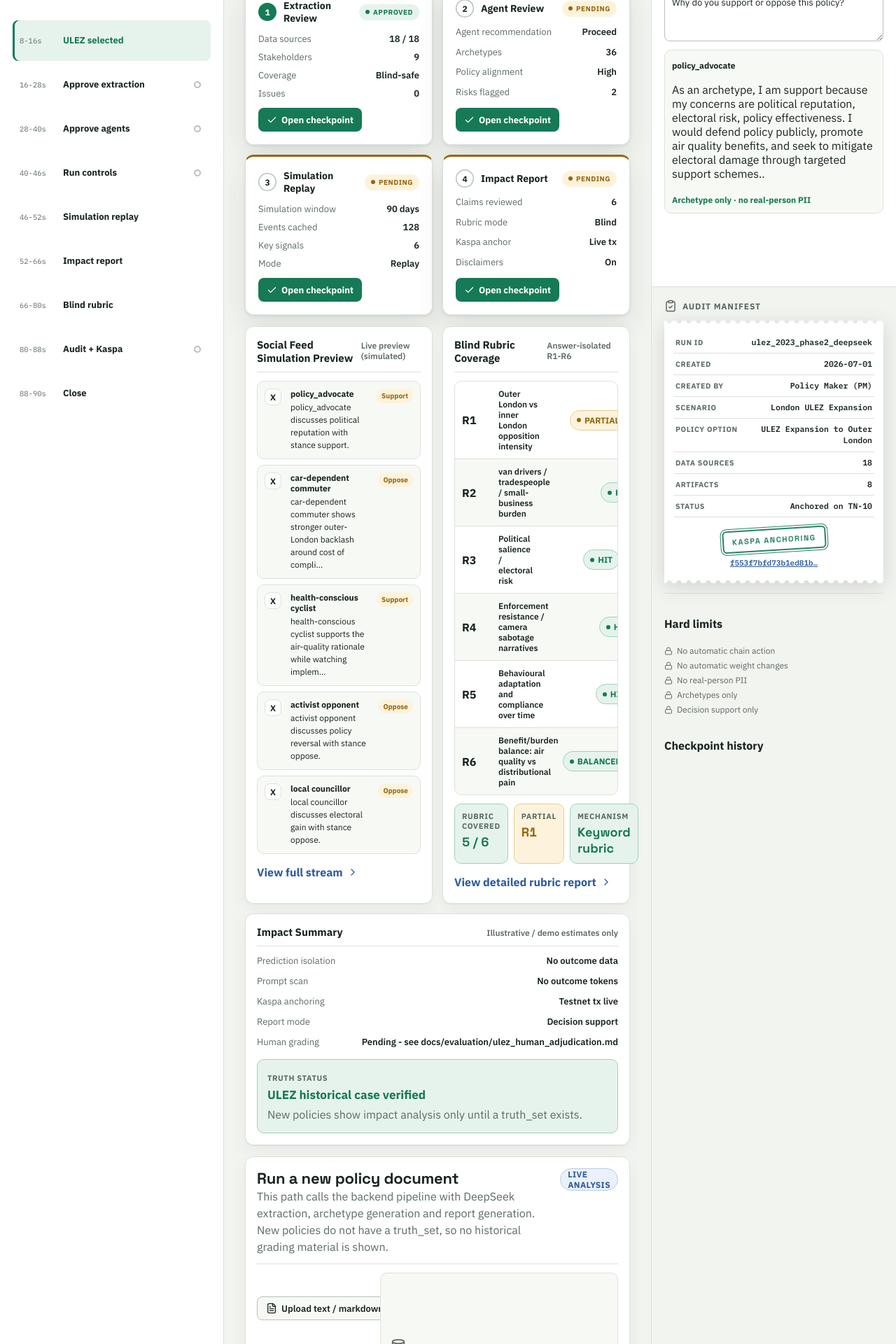
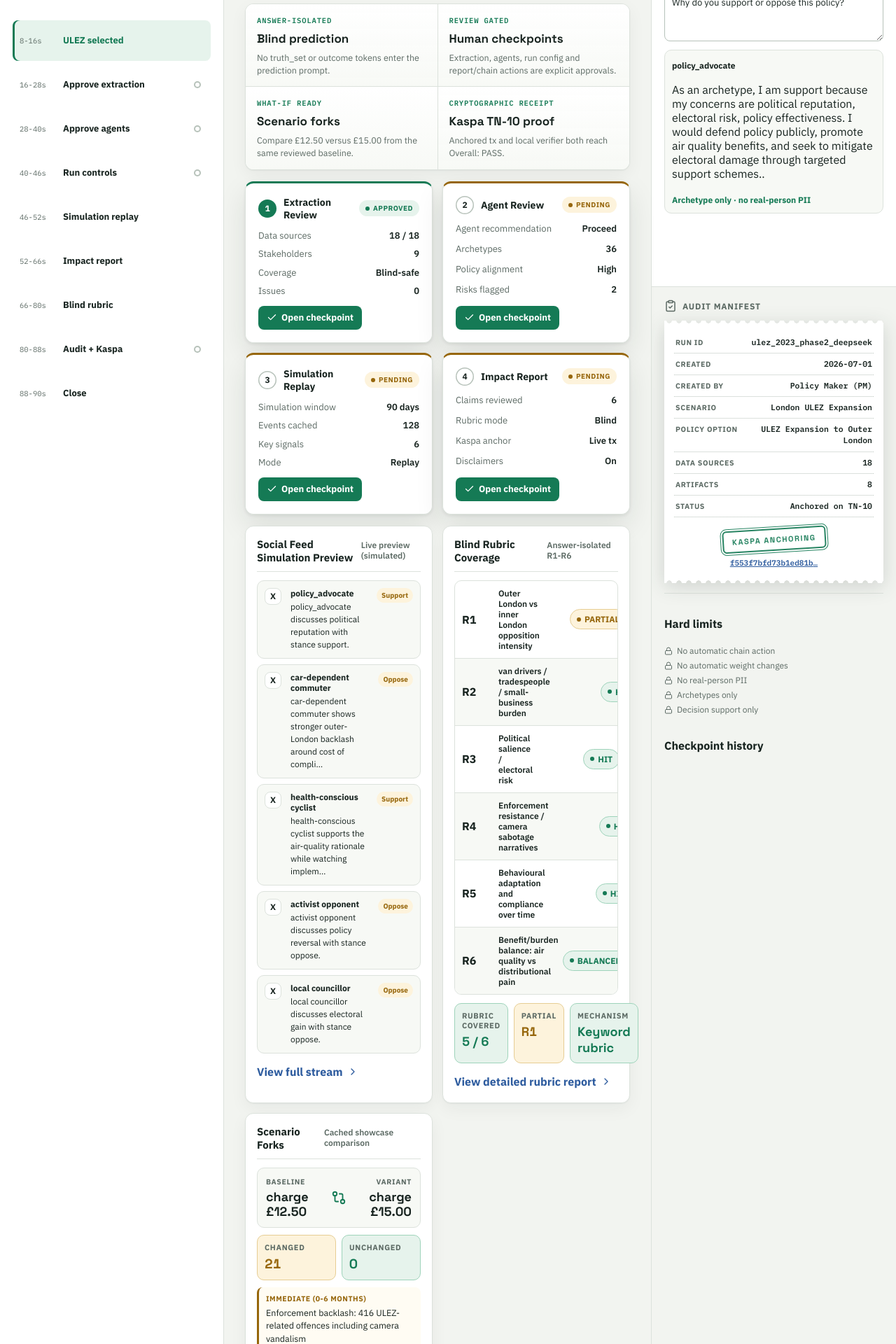
Before and after one commit to haoyu-haoyu/ForkCast, a React (Vite) app in the folder web/: page / in a window 1280 px wide. Shown: the part 180-2100 px from the top of the page at 70% size. Built offline with nearby package versions, Linux system fonts and the light colour scheme.

Commit message:
Polish ForkCast proof cockpit UI

```diff
--- a/web/src/App.tsx
+++ b/web/src/App.tsx
@@ -228,7 +228,7 @@ function App() {
           </div>
           <div>
             <h1>ForkCast</h1>
-            <p>Policy impact sandbox — control beats autonomy</p>
+            <p>Review-gated impact analysis · scenario forks · Kaspa audit proof</p>
           </div>
         </div>
         <div className="topbar-actions">
@@ -423,14 +423,15 @@ function CaseSelectScreen({
     <Panel className="cockpit-panel">
       <div className="control-title">
         <div>
-          <h3>Checkpoint Control Panel</h3>
-          <p>Human-in-the-loop at every critical step</p>
+          <h3>ForkCast Control Cockpit</h3>
+          <p>Review-gated policy impact analysis with verifiable audit proof.</p>
         </div>
         <div className="overall-status">
           <span>Overall status</span>
           <StatusPill tone="safe">In progress</StatusPill>
         </div>
       </div>
+      <ProofRail />
       <div className="checkpoint-card-grid">
         <CheckpointSummaryCard
           number="1"
@@ -518,16 +519,18 @@ function CaseSelectScreen({
             View detailed rubric report <ChevronRight size={16} />
           </button>
         </CockpitCard>
+        <ForkSnapshotCard goToStep={goToStep} />
         <CockpitCard title="Impact Summary" subtitle="Illustrative / demo estimates only">
           <div className="impact-summary-list">
             {[
               ["Prediction isolation", "No outcome data"],
               ["Prompt scan", "No outcome tokens"],
               ["Kaspa anchoring", kaspaAnchor.tx_id ? "Testnet tx live" : "Local package"],
+              ["Chain verifier", `Overall ${CACHED_VERIFY_TRANSCRIPT.overall}`],
               ["Report mode", "Decision support"],
-              ["Human grading", "Pending - see docs/evaluation/ulez_human_adjudication.md"],
+              ["Human grading", "Pending"],
             ].map(([label, value]) => (
-              <div key={label}>
+              <div key={label} title={label === "Human grading" ? HUMAN_GRADING_PENDING_NOTE : undefined}>
                 <span>{label}</span>
                 <strong>{value}</strong>
               </div>
@@ -643,6 +646,69 @@ function CockpitCard({ title, subtitle, children }: { title: string; subtitle: s
   );
 }
 
+function ProofRail() {
+  return (
+    <section className="proof-rail" aria-label="ForkCast proof points">
+      <div>
+        <span>Answer-isolated</span>
+        <strong>Blind prediction</strong>
+        <p>No truth_set or outcome tokens enter the prediction prompt.</p>
+      </div>
+      <div>
+        <span>Review gated</span>
+        <strong>Human checkpoints</strong>
+        <p>Extraction, agents, run config and report/chain actions are explicit approvals.</p>
+      </div>
+      <div>
+        <span>What-if ready</span>
+        <strong>Scenario forks</strong>
+        <p>Compare £12.50 versus £15.00 from the same reviewed baseline.</p>
+      </div>
+      <div>
+        <span>Cryptographic receipt</span>
+        <strong>Kaspa TN-10 proof</strong>
+        <p>Anchored tx and local verifier both reach Overall: PASS.</p>
+      </div>
+    </section>
+  );
+}
+
+function ForkSnapshotCard({ goToStep }: { goToStep: (step: DemoStep) => void }) {
+  const comparison = CACHED_FORK_COMPARISON;
+  const changedRisks = comparison.dimensions.risk_timeline.filter((row) => row.status === "changed").slice(0, 2);
+  return (
+    <CockpitCard title="Scenario Forks" subtitle="Cached showcase comparison">
+      <div className="fork-snapshot-head">
+        <div>
+          <span>Baseline</span>
+          <strong>{comparison.a.name}</strong>
+        </div>
+        <GitCompare size={22} />
+        <div>
+          <span>Variant</span>
+          <strong>{comparison.b.name}</strong>
+        </div>
+      </div>
+      <div className="fork-snapshot-summary">
+        <Metric label="Changed" value={String(comparison.summary.changed)} tone="warn" />
+        <Metric label="Unchanged" value={String(comparison.summary.unchanged)} tone="safe" />
+      </div>
+      <div className="fork-snapshot-list">
+        {changedRisks.map((row) => (
+          <div key={row.key}>
+            <span>{row.key}</span>
+            <p>{truncate(String(row.b?.signal ?? row.a?.signal ?? "Changed conclusion"), 118)}</p>
+          </div>
+        ))}
+      </div>
+      <p className="evidence-note">Illustrative rerun, not forecast accuracy. The fork engine keeps lineage explicit.</p>
+      <button className="link-button" onClick={() => goToStep("extraction_review")}>
+        Open fork workflow <ChevronRight size={16} />
+      </button>
+    </CockpitCard>
+  );
+}
+
 function LivePolicyResultPanel({
   result,
   reviewDraft,
@@ -888,6 +954,7 @@ function ExtractionReview({
 
 const FORK_PARENT_RUN_ID = "ulez_2023_phase2_deepseek";
 const FORK_BASELINE_CHARGE = "£12.50";
+const HUMAN_GRADING_PENDING_NOTE = "Pending - see docs/evaluation/ulez_human_adjudication.md";
 
 function ForkStudio() {
   const [phase, setPhase] = useState<"idle" | "form" | "confirm" | "running" | "done">("idle");
--- a/web/src/styles.css
+++ b/web/src/styles.css
@@ -168,13 +168,13 @@ textarea:focus-visible {
 .large-copy {
   font-family: var(--display);
   margin: 0;
-  letter-spacing: -0.01em;
+  letter-spacing: 0;
 }
 
 .topbar h1 {
   font-size: 22px;
   font-weight: 700;
-  letter-spacing: -0.02em;
+  letter-spacing: 0;
   line-height: 1.12;
 }
 
@@ -552,14 +552,14 @@ textarea:focus-visible {
   justify-content: space-between;
   gap: 16px;
   align-items: start;
-  margin-bottom: 16px;
+  margin-bottom: 14px;
 }
 
 .control-title h3 {
   margin: 0;
-  font-size: 20px;
-  font-weight: 700;
-  letter-spacing: -0.01em;
+  font-size: 24px;
+  font-weight: 700;
+  letter-spacing: 0;
 }
 
 .overall-status {
@@ -568,6 +568,53 @@ textarea:focus-visible {
   gap: 10px;
   color: var(--muted);
   font-size: 13px;
+}
+
+.proof-rail {
+  display: grid;
+  grid-template-columns: repeat(4, minmax(0, 1fr));
+  gap: 1px;
+  overflow: hidden;
+  margin-bottom: 16px;
+  border: 1px solid var(--line);
+  border-radius: var(--r-lg);
+  background: var(--line);
+  box-shadow: var(--shadow);
+}
+
+.proof-rail div {
+  min-height: 112px;
+  padding: 16px 16px 14px;
+  background:
+    linear-gradient(180deg, rgba(255, 255, 255, 0.96), rgba(247, 249, 245, 0.94)),
+    var(--surface);
+}
+
+.proof-rail span {
+  display: block;
+  margin-bottom: 8px;
+  color: var(--verify);
+  font-family: var(--mono);
+  font-size: 10.5px;
+  font-weight: 600;
+  text-transform: uppercase;
+  letter-spacing: 0.08em;
+}
+
+.proof-rail strong {
+  display: block;
+  color: var(--ink);
+  font-family: var(--display);
+  font-size: 17px;
+  font-weight: 700;
+  letter-spacing: 0;
+}
+
+.proof-rail p {
+  margin: 7px 0 0;
+  color: var(--muted);
+  font-size: 12.5px;
+  line-height: 1.45;
 }
 
 .checkpoint-card-grid {
@@ -681,6 +728,13 @@ textarea:focus-visible {
   justify-content: space-between;
   gap: 12px;
   align-items: baseline;
+  min-width: 0;
+}
+
+.impact-summary-list div {
+  display: grid;
+  grid-template-columns: minmax(0, 1fr) minmax(84px, 1.05fr);
+  align-items: start;
 }
 
 .card-metrics span,
@@ -695,6 +749,9 @@ textarea:focus-visible {
   font-weight: 600;
   text-align: right;
   font-variant-numeric: tabular-nums;
+  min-width: 0;
+  overflow-wrap: anywhere;
+  line-height: 1.35;
 }
 
 .checkpoint-summary-card .primary {
@@ -703,13 +760,13 @@ textarea:focus-visible {
 
 .cockpit-grid {
   display: grid;
-  grid-template-columns: minmax(260px, 0.95fr) minmax(360px, 1.5fr) minmax(280px, 0.95fr);
+  grid-template-columns: minmax(240px, 0.9fr) minmax(340px, 1.35fr) minmax(280px, 1fr) minmax(260px, 0.9fr);
   gap: 14px;
   align-items: stretch;
 }
 
 .cockpit-card {
-  min-height: 405px;
+  min-height: 394px;
   padding: 16px;
 }
 
@@ -853,6 +910,95 @@ textarea:focus-visible {
 
 .hit-strip .metric strong {
   font-size: 18px;
+}
+
+.fork-snapshot-head {
+  display: grid;
+  grid-template-columns: minmax(0, 1fr) 30px minmax(0, 1fr);
+  gap: 8px;
+  align-items: center;
+  padding: 12px;
+  border: 1px solid var(--line);
+  border-radius: var(--r-md);
+  background: var(--surface-2);
+}
+
+.fork-snapshot-head svg {
+  color: var(--verify);
+  justify-self: center;
+}
+
+.fork-snapshot-head div:last-child {
+  text-align: right;
+}
+
+.fork-snapshot-head div {
+  min-width: 0;
+}
+
+.fork-snapshot-head span {
+  display: block;
+  color: var(--muted);
+  font-size: 10.5px;
+  font-weight: 700;
+  text-transform: uppercase;
+  letter-spacing: 0.06em;
+}
+
+.fork-snapshot-head strong {
+  display: block;
+  margin-top: 5px;
+  color: var(--ink);
+  font-family: var(--display);
+  font-size: 18px;
+  line-height: 1.15;
+  font-weight: 700;
+  overflow-wrap: anywhere;
+}
+
+.fork-snapshot-summary {
+  display: grid;
+  grid-template-columns: repeat(2, minmax(0, 1fr));
+  gap: 8px;
+  margin-top: 10px;
+}
+
+.fork-snapshot-summary .metric {
+  margin: 0;
+  padding: 10px;
+}
+
+.fork-snapshot-summary .metric strong {
+  font-size: 19px;
+}
+
+.fork-snapshot-list {
+  display: grid;
+  gap: 8px;
+  margin-top: 10px;
+}
+
+.fork-snapshot-list div {
+  border-left: 3px solid var(--signal);
+  border-radius: var(--r-sm);
+  background: #fffcf3;
+  padding: 9px 10px;
+}
+
+.fork-snapshot-list span {
+  display: block;
+  color: var(--signal);
+  font-size: 10.5px;
+  font-weight: 700;
+  text-transform: uppercase;
+  letter-spacing: 0.05em;
+}
+
+.fork-snapshot-list p {
+  margin: 4px 0 0;
+  color: var(--ink) !important;
+  font-size: 12.5px;
+  line-height: 1.45;
 }
 
 .impact-summary-list {
@@ -2540,7 +2686,8 @@ code {
 
 @media (max-width: 1620px) {
   .checkpoint-card-grid,
-  .cockpit-grid {
+  .cockpit-grid,
+  .proof-rail {
     grid-template-columns: repeat(2, minmax(0, 1fr));
   }
 
@@ -2576,6 +2723,7 @@ code {
 
   .checkpoint-card-grid,
   .cockpit-grid,
+  .proof-rail,
   .status-dock {
     grid-template-columns: repeat(2, minmax(0, 1fr));
   }
@@ -2609,9 +2757,10 @@ code {
   .workspace,
   .before-grid,
   .case-layout,
-  .checkpoint-card-grid,
-  .cockpit-grid,
-  .policy-run-grid,
+    .checkpoint-card-grid,
+    .cockpit-grid,
+    .proof-rail,
+    .policy-run-grid,
   .two-column,
   .report-grid,
   .audit-layout,
```
